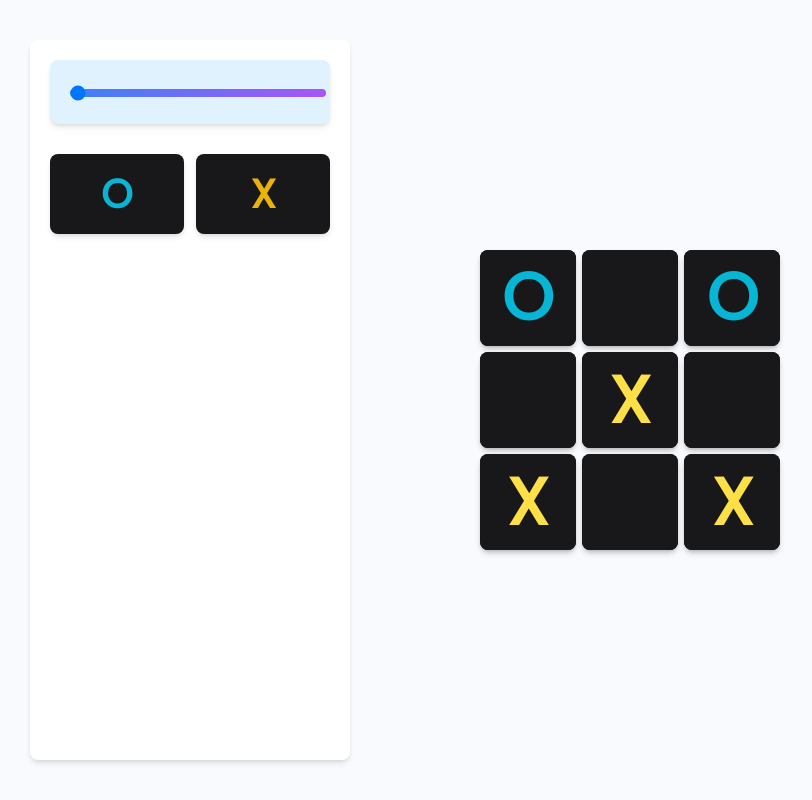
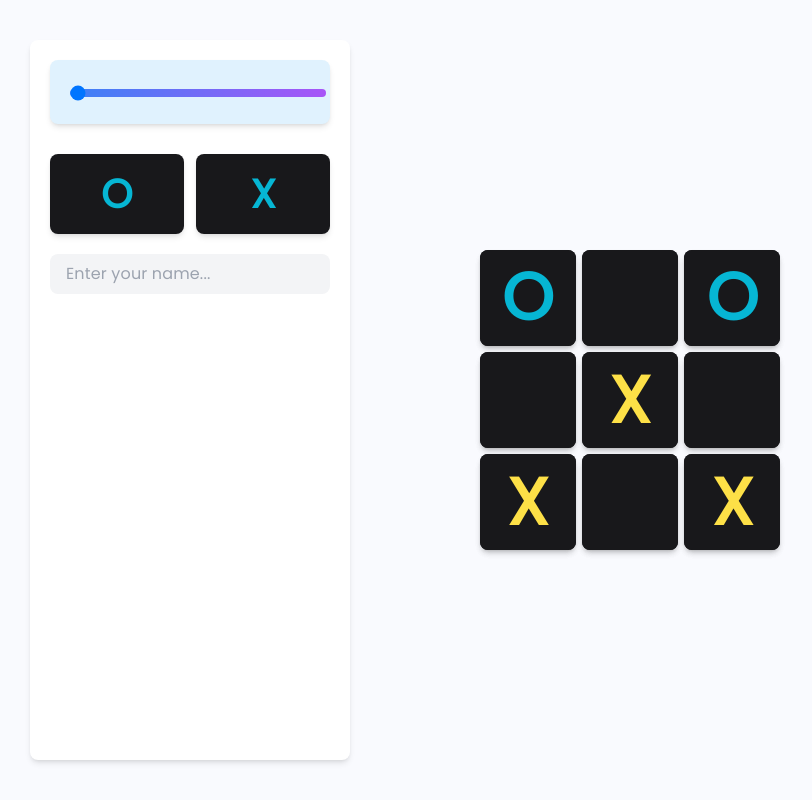
Before and after one commit to udaraJ08/tic-tac-toe-game, a React (Create React App) app: page / in a window 1280 px wide. Shown: the whole page, without its empty margins (10-822 px from the left). Built offline with nearby package versions, Linux system fonts and the light colour scheme; a web font is replaced by a local one.

Commit message:
text field added

```diff
--- /dev/null
+++ b/src/components/TikTakBoardComponents/NameField.jsx
@@ -0,0 +1,16 @@
+export default function FluidTextField({username, setUsername}) {
+
+    const handleChange = (e) => {
+        setUsername(e.target.value);
+    };
+
+    return (
+        <input
+            type="text"
+            value={username}
+            onChange={handleChange}
+            className="appearance-none mt-2 bg-gray-100 rounded-lg py-2 px-4 w-full transition-all duration-300 focus:outline-none focus:ring-2 focus:ring-blue-500"
+            placeholder="Enter your name..."
+        />
+    );
+}
--- a/src/components/TikTakBoardComponents/SideToolBar.jsx
+++ b/src/components/TikTakBoardComponents/SideToolBar.jsx
@@ -1,12 +1,15 @@
 import { motion } from "framer-motion";
 import Slider from "./Slider";
 import TypeButtons from "./TypeButtons";
+import FluidTextField from "./NameField";
 
-export default function SideToolBar({setScale, scale}) {
+export default function SideToolBar({setScale, scale, selectedType, setSelectedType, username, setUsername}) {
 
     return <motion.div className="absolute top-0 left-0 mt-4 ml-4 bg-white rounded-lg shadow-md p-2 w-25 h-[90vh]"
     >
         <Slider setScale={setScale} scale={scale}/>
-        <TypeButtons />
+        <TypeButtons selectedType={selectedType} setSelectedType={setSelectedType}/>
+        <FluidTextField username={username}
+                        setUsername={setUsername}/>
     </motion.div>
 }
--- a/src/components/TikTakBoardComponents/TikTakBoard.jsx
+++ b/src/components/TikTakBoardComponents/TikTakBoard.jsx
@@ -3,7 +3,7 @@ import TikTakSquare from "./TikTakSquare";
 import {initBoard} from "../../helpers/constants";
 import {useState} from "react";
 
-export default function TikTakBoard({scale, selectedType, setSelectedType}) {
+export default function TikTakBoard({scale}) {
 
     const container = {
         hidden: {opacity: 0},
--- a/src/components/TikTakBoardComponents/TypeButtons.jsx
+++ b/src/components/TikTakBoardComponents/TypeButtons.jsx
@@ -1,6 +1,12 @@
 import {motion} from "framer-motion";
+import {PRIMARY, SECONDARY} from "../../helpers/constants";
 
-export default function TypeButtons() {
+export default function TypeButtons({selectedType, setSelectedType}) {
+
+    const isSelectedType = (type) => {
+        return type === selectedType
+    }
+
     return (
         <div className='flex gap-2 mt-3'>
             <motion.div
@@ -14,7 +20,8 @@ export default function TypeButtons() {
                 transition={{delay: 0.5}}
                 initial='hidden'
                 animate='visible'
-                className="w-50 bg-zinc-900 text-center text-cyan-500 rounded-lg shadow-md h-20 d-center font-bold pointer"
+                onClick={() => setSelectedType(PRIMARY)}
+                className={`w-50 ${!isSelectedType(PRIMARY) ? 'bg-zinc-900' : 'bg-sky-900' } text-center text-cyan-500 rounded-lg shadow-md h-20 d-center font-bold pointer`}
             >
                 <motion.button whileHover={{scale: 1.05}}
                                whileTap={{scale: 0.97}} style={{fontSize: '2.5rem'}}>O
@@ -31,7 +38,8 @@ export default function TypeButtons() {
                 transition={{delay: 0.5}}
                 initial='hidden'
                 animate='visible'
-                className="w-50 bg-zinc-900 text-center text-yellow-500 rounded-lg shadow-md h-20 d-center font-bold pointer"
+                onClick={() => setSelectedType(SECONDARY)}
+                className={`w-50 ${!isSelectedType(SECONDARY) ? 'bg-zinc-900' : 'bg-sky-900' } text-center text-cyan-500 rounded-lg shadow-md h-20 d-center font-bold pointer`}
             >
                 <motion.button whileHover={{scale: 1.05}}
                                whileTap={{scale: 0.97}} style={{fontSize: '2.5rem'}}>X
--- a/src/views/TikTakView.jsx
+++ b/src/views/TikTakView.jsx
@@ -1,5 +1,4 @@
 import TikTakBoard from "../components/TikTakBoardComponents/TikTakBoard";
-import Slider from "../components/TikTakBoardComponents/Slider";
 import {useState} from "react";
 import SideToolBar from "../components/TikTakBoardComponents/SideToolBar";
 
@@ -7,9 +6,16 @@ export function TikTakView() {
 
     const [scale, setScale] = useState(1)
     const [selectedType, setSelectedType] = useState(null)
+    const [username, setUsername] = useState(null)
 
     return <div className='h-screen w-screen d-center'>
-        <SideToolBar setScale={setScale} scale={scale}/>
-        <TikTakBoard selectedType={selectedType} setSelectedType={setSelectedType} scale={scale}/>
+        <SideToolBar setScale={setScale}
+                     scale={scale}
+                     selectedType={selectedType}
+                     setSelectedType={setSelectedType}
+                     username={username}
+                     setUsername={setUsername}
+        />
+        <TikTakBoard scale={scale}/>
     </div>
 }
```
